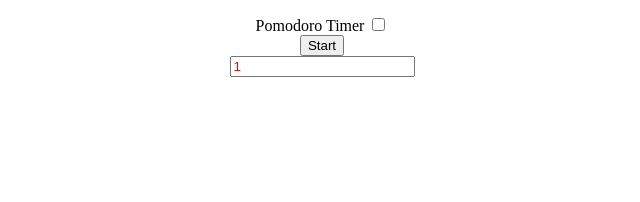
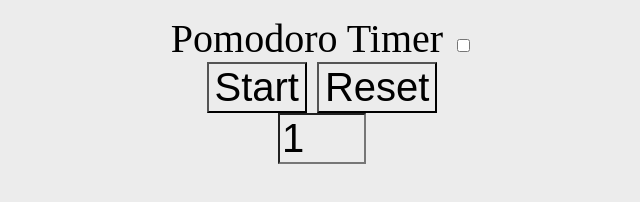
Before and after one commit to tobymac208/StudyStopwatch, a plain HTML site: page web_interface/index.html in a window 1280 px wide. Both pictures are taken after a click on the button "Start". Shown: the whole page, without its empty margins (318-958 px from the left). Drawn offline with Linux system fonts and the light colour scheme.

Commit message:
Refactors the timer code to use setinterval instead of settimeout. Doesn't cause a long pause in the beginning while the call stack empties.

```diff
--- a/web_interface/css/styles.css
+++ b/web_interface/css/styles.css
@@ -1,4 +1,33 @@
+/**
+
+.first-color {
+	background: #ececec;
+}
+
+.second-color {
+	background: #9fd3c7;
+}
+
+.third-color {
+	background: #385170;
+}
+
+.fourth-color {
+	background: #142d4c;
+}
+
+**/
+
+* {
+    background: #ececec;
+    font-size: 40px;
+}
+
 .container {
     text-align: center;
     margin: 15px;
 }
+
+#currenttime {
+    max-width: 80px;
+}
--- a/web_interface/index.html
+++ b/web_interface/index.html
@@ -10,7 +10,8 @@
             <label for="pomodorotimer">Pomodoro Timer</label>
             <input type="checkbox" id="pomodorotimer" name="pomodorotimer" value="pomodoro"> <br>
 
-            <input type="button" name="start" id="start" value="Start" onclick="timer()"> <br>
+            <input type="button" name="start" id="start" value="Start" onclick="timer()">
+            <input type="button" name="reset" id="reset" value="Reset" onclick="reset()"> <br>
 
             <input type="text" name="currenttime" id="currenttime" value="0" readonly>
         </div>
--- a/web_interface/js/master.js
+++ b/web_interface/js/master.js
@@ -1,28 +1,22 @@
-let i = 0;
+let timeTracker = 0;
 let minutes = 25;
 let started = false;
 
-const start = () => {
-    setTimeout(() => {
-       document.getElementById("currenttime").value = i;
+const timer = () => {
+    started = true;
 
-       if(i >= minutes) return; // Don't let the user cause the number to exceed the amount.
+    let timer = setInterval(() => {
+        document.getElementById("currenttime").value = timeTracker;
+        timeTracker++;
 
-       i++; // Add one to the count.
+        if(timeTracker > minutes || !started){
+            clearInterval(timer);
+        }
+    }, 1000);
+}
 
-       if(i <= minutes){
-        start();
-       }
-    }, 1000); // Wait for 1 minute.
-
-    for(let i = 0; i <= minutes; i++){
-
-    }
+const reset = () => {
+    started = false;
+    timeTracker = 0;
+    document.getElementById("currenttime").value = timeTracker;
 };
-
-const timer = () => {
-    document.getElementById("currenttime").style.color = "red";
-
-    // Ensure the user can't press the button quickly to mess with the timer.
-    start();
-};
```
